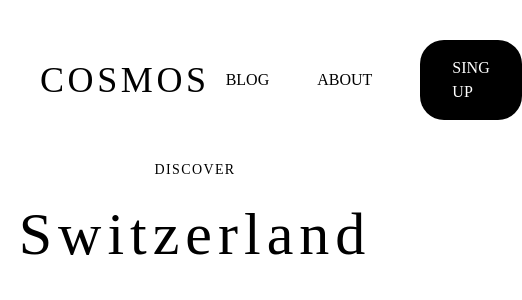
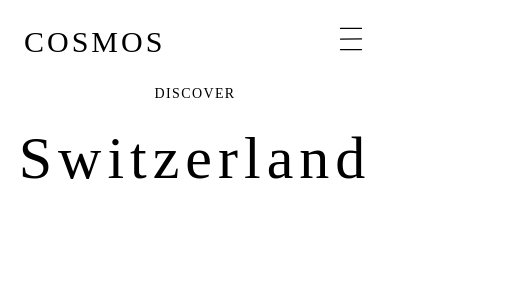
Before and after one commit to danilo1opes/Switzerland, a Next.js app: page / in a window 390 px wide. Shown: the top 300 px of the page, 522 px wide, since content can reach past the window. Built offline with nearby package versions, Linux system fonts and the light colour scheme.

Commit message:
⚡️feat: improve Navbar for Mobile Responsive

```diff
--- a/package.json
+++ b/package.json
@@ -14,6 +14,7 @@
     "next": "15.3.2",
     "react": "^19.0.0",
     "react-dom": "^19.0.0",
+    "react-icons": "^5.5.0",
     "tailwind-merge": "^3.3.0"
   },
   "devDependencies": {
--- a/src/components/Navbar.tsx
+++ b/src/components/Navbar.tsx
@@ -1,22 +1,88 @@
+'use client';
+
+import Link from 'next/link';
+import { useState } from 'react';
+import { CiMenuBurger } from 'react-icons/ci';
+import { IoClose } from 'react-icons/io5';
+
 export function Navbar() {
+  const [isMobileMenuOpen, setIsMobileMenuOpen] = useState(false);
+
+  const toggleMobileMenu = () => {
+    setIsMobileMenuOpen(!isMobileMenuOpen);
+  };
+
+  const navItems = [
+    { name: 'Blog', href: '/' },
+    { name: 'About', href: '/' },
+  ];
+
   return (
     <div>
-      {/* fixed top-0 left-0 w-full */}
-      <nav className="p-10 z-[999]">
-        <div className="flex gap-4 items-center justify-between">
-          <h1 className="text-4xl tracking-widest text-brand-secundary font-light font-ogg uppercase">
+      <nav className="p-6 lg:p-10 z-[999] relative">
+        <div className="flex items-center justify-between">
+          <h1 className="text-3xl lg:text-4xl tracking-widest text-brand-secundary font-light font-ogg uppercase">
             Cosmos
           </h1>
-          <div>
+
+          {/* Botão Menu Mobile */}
+          <div className="lg:hidden">
+            <button
+              onClick={toggleMobileMenu}
+              className="text-brand-secundary focus:outline-none"
+              type="button"
+            >
+              {isMobileMenuOpen ? (
+                <IoClose size={30} />
+              ) : (
+                <CiMenuBurger size={30} />
+              )}
+            </button>
+          </div>
+
+          {/* Menu Desktop */}
+          <div className="hidden lg:block">
             <ul className="uppercase font-ogg flex gap-12 items-center cursor-pointer">
-              <li>Blog</li>
-              <li>About</li>
-              <li className="text-brand-primary bg-brand-secundary p-4 px-8 rounded-3xl">
+              {navItems.map((item, index) => (
+                <li key={index}>
+                  <Link href={item.href}>{item.name}</Link>
+                </li>
+              ))}
+              <Link
+                href="/"
+                className="text-brand-primary bg-brand-secundary p-4 px-8 rounded-3xl"
+              >
                 Sing Up
-              </li>
+              </Link>
             </ul>
           </div>
         </div>
+
+        {/* Menu Mobile */}
+        {isMobileMenuOpen && (
+          <div className="lg:hidden mt-4">
+            <ul className="flex flex-col gap-4 font-ogg uppercase text-lg">
+              {navItems.map((item, index) => (
+                <li key={index}>
+                  <Link
+                    href={item.href}
+                    onClick={() => setIsMobileMenuOpen(false)}
+                    className="block py-2"
+                  >
+                    {item.name}
+                  </Link>
+                </li>
+              ))}
+              <Link
+                href="/signup"
+                onClick={() => setIsMobileMenuOpen(false)}
+                className="text-brand-primary bg-brand-secundary p-4 px-8 rounded-3xl w-fit"
+              >
+                Sign Up
+              </Link>
+            </ul>
+          </div>
+        )}
       </nav>
     </div>
   );
--- a/src/components/test.tsx
+++ /dev/null
@@ -1,77 +0,0 @@
-'use client';
-
-import { useRef } from 'react';
-import { motion, useScroll, useTransform } from 'framer-motion';
-import Image from 'next/image';
-
-export function Hero() {
-  const containerRef = useRef(null);
-
-  // Scroll progress dentro da seção
-  const { scrollYProgress } = useScroll({
-    target: containerRef,
-    offset: ['start start', 'end start'],
-  });
-
-  // Movimento das nuvens
-  const cloudFrontY = useTransform(scrollYProgress, [0, 1], [0, 200]); // rápida
-  const cloudBackY = useTransform(scrollYProgress, [0, 1], [0, 100]); // lenta
-
-  return (
-    <section
-      ref={containerRef}
-      className="relative h-screen w-full overflow-hidden bg-[#f9f7f4]"
-    >
-      {/* Fundo - Montanhas */}
-      <div className="absolute inset-0 z-0">
-        <Image
-          src="/img/mountain-bg.jpg"
-          alt="Montanhas"
-          fill
-          priority
-          className="object-cover"
-        />
-      </div>
-
-      {/* Nuvens atrás */}
-      <motion.div style={{ y: cloudBackY }} className="absolute inset-0 z-10">
-        <Image
-          src="/img/clouds.png"
-          alt="Nuvens fundo"
-          fill
-          priority
-          className="object-cover"
-        />
-      </motion.div>
-
-      {/* Nuvens frente esquerda */}
-      <motion.div style={{ y: cloudFrontY }} className="absolute inset-0 z-20">
-        <Image
-          src="/img/clouds-f.png"
-          alt="Nuvens frente"
-          fill
-          priority
-          className="object-cover"
-        />
-      </motion.div>
-
-      {/* Nuvens frente direita */}
-      <motion.div style={{ y: cloudBackY }} className="absolute inset-0 z-20">
-        <Image
-          src="/img/clouds-r.png"
-          alt="Nuvens direita"
-          fill
-          priority
-          className="object-cover"
-        />
-      </motion.div>
-
-      {/* Conteúdo */}
-      <div className="relative z-30 flex h-full flex-col items-center justify-center text-center text-black font-ogg">
-        <p className="mb-6 text-sm uppercase tracking-widest">Discover</p>
-        <h1 className="text-6xl sm:text-8xl tracking-widest">Switzerland</h1>
-        <p className="mt-10 text-sm uppercase tracking-widest">Scroll</p>
-      </div>
-    </section>
-  );
-}
```
Also changed, not shown: 1 other file (tests, documents, lock files or other folders).
